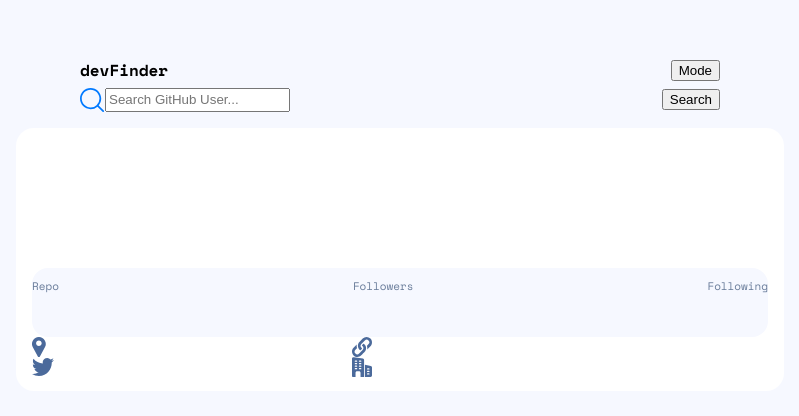
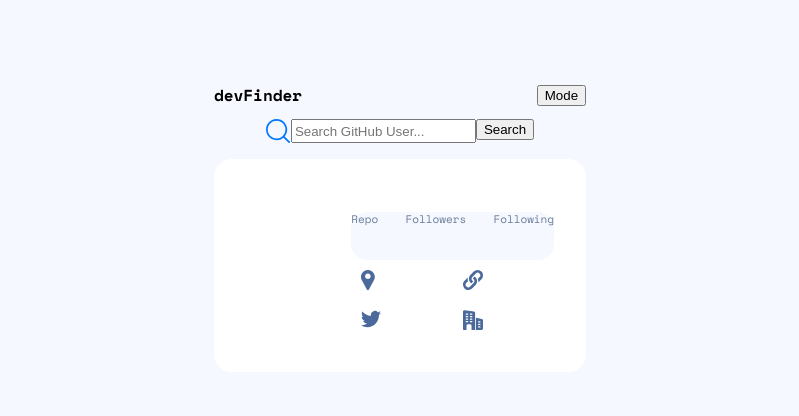
Before and after one commit to AzriRahmat-SDev/github-user-search-app, a plain HTML site: page starter-code/index.html in a window 1280 px wide. Shown: the part 178-594 px from the top of the page, without its empty margins (240-1039 px from the left). Drawn offline with nearby package versions, Linux system fonts and the light colour scheme; no server answers.

Commit message:
made header and card responsive to each other

```diff
--- a/starter-code/index.html
+++ b/starter-code/index.html
@@ -25,9 +25,8 @@
 				<h2>devFinder</h2>
 				<button id="handleModeChange">Mode</button>
 			</header>
-			<div class="search-bar">
 			<form id="myForm">
-					<section class="search-bar-container">
+				<div class="search-bar-container">
 					<div class="search-bar">
 						<img class="search" src="./assets/icon-search.svg" />
 						<input
@@ -37,20 +36,24 @@
 							placeholder="Search GitHub User..."
 						/>
 					</div>
+					<div>
 						<button id="handleUserSearch">Search</button>
-					</section>
+					</div>
+				</div>
 			</form>
-			</div>
 			<div class="github-card">
+				<div class="github-thumb" id="github-thumb"></div>
 				<section class="profile-container">
-					<div class="github-thumb" id="github-thumb"></div>
 					<div class="github-user-details">
+						<div src="github-thumb-inner"></div>
+						<div class="inner">
 							<h1 class="result-name" id="result-name"></h1>
 							<h3 class="result-handle" id="result-handle"></h3>
 							<h4 class="date-joined" id="date-joined"></h4>
 							<h4 class="result-bio" id="result-bio"></h4>
 						</div>
-				</section>
+					</div>
+
 					<div class="influence-container">
 						<div class="repo">
 							<h4>Repo</h4>
@@ -69,24 +72,30 @@
 						</div>
 					</div>
 					<div class="soc-med-container">
+						<div class="location-twitter-wrapper">
 							<div class="location" id="location-wrapper">
 								<img src="./assets/icon-location.svg" alt="" class="location" />
 								<p id="location"></p>
-					</div>
-					<div class="links" id="links-wrapper">
-						<img src="./assets/icon-website.svg" alt="" class="links" />
-						<p id="links"></p>
 							</div>
 							<div class="twitter">
 								<img src="./assets/icon-twitter.svg" alt="" class="twitter" />
 								<p id="twitter"></p>
 							</div>
+						</div>
+						<div class="link-others-wrapper">
+							<div class="links" id="links-wrapper">
+								<img src="./assets/icon-website.svg" alt="" class="links" />
+								<p id="blog"></p>
+							</div>
+
 							<div class="others" id="others-wrapper">
 								<img src="./assets/icon-company.svg" alt="" class="others" />
 								<p id="others"></p>
 							</div>
 						</div>
 					</div>
+				</section>
+			</div>
 		</div>
 	</body>
 	<script src="./js/script.js"></script>
--- a/starter-code/js/script.js
+++ b/starter-code/js/script.js
@@ -38,9 +38,9 @@ form.addEventListener('submit', function (e) {
 				document.getElementById('location').innerHTML = `<p>Not Available</p>`;
 			}
 			//Links
-			document.getElementById('links').innerHTML = `<p>${data.blog}</p>`;
-			if (data.blog === null) {
-				document.getElementById('links').innerHTML = `<p>Not Available</p>`;
+			document.getElementById('blog').textContent = data.blog;
+			if (data.blog === null || data.blog == '') {
+				document.getElementById('blog').innerHTML = `<p>Not Available</p>`;
 			}
 			//twitter
 			document.getElementById(
@@ -71,7 +71,7 @@ fetch('https://api.github.com/users/octocat')
 		).innerHTML = `<img src="${data.avatar_url}"/>`;
 
 		//Name
-		document.getElementById('result-name').innerHTML = `<p>${data.name}</p>`;
+		document.getElementById('result-name').textContent = data.name;
 		var date = new Date(data.created_at);
 
 		//Date joined
@@ -81,9 +81,7 @@ fetch('https://api.github.com/users/octocat')
 		).innerHTML = `<h4>${modifiedDate}</h4>`;
 
 		//Login
-		document.getElementById(
-			'result-handle'
-		).innerHTML = `<p>@${data.login}</p>`;
+		document.getElementById('result-handle').textContent = '@' + data.login;
 
 		//Bio
 		document.getElementById('result-bio').innerHTML = `<p>${data.bio}</p>`;
@@ -103,19 +101,17 @@ fetch('https://api.github.com/users/octocat')
 		document.getElementById('following').innerHTML = `<p>${data.following}</p>`;
 
 		//Location
-		document.getElementById('location').innerHTML = `<p>${data.location}</p>`;
+		document.getElementById('location').textContent = data.location;
 
 		//Links
-		document.getElementById('links').innerHTML = `<p>${data.blog}</p>`;
+		document.getElementById('blog').textContent = data.blog;
 
 		//twitter
-		document.getElementById(
-			'twitter'
-		).innerHTML = `<p>${data.twitter_username}</p>`;
+		document.getElementById('twitter').textContent = data.twitter_username;
 		if (data.twitter_username === null) {
-			document.getElementById('twitter').innerHTML = `<p>Not Available</p>`;
+			document.getElementById('twitter').textContent = `Not Available`;
 		}
 
 		//others
-		document.getElementById('others').innerHTML = `<p>${data.company}</p>`;
+		document.getElementById('others').textContent = data.company;
 	});
--- a/starter-code/scss/_githubcard.scss
+++ b/starter-code/scss/_githubcard.scss
@@ -1,4 +1,5 @@
 .github-thumb {
+	display: block;
 	float: left;
 	width: 70px;
 	height: 70px;
@@ -9,32 +10,26 @@
 	}
 }
 
-.result-name-result-handle {
-	height: 70px;
-	#result-name {
-		margin: 0;
-	}
-}
-
 //tablet
 @media (min-width: 43.75em) {
 	.github-thumb {
 		//change size here
-		width: 117px;
-		height: 117px;
+		width: 160px;
+		height: 120px;
 	}
 }
 
 .github-card {
 	border-radius: 18px;
-	display: block;
+	display: flex;
 	background-color: #fff;
 	padding: 1em 1em;
 	margin-top: 1em;
-	width: 52vw;
-	height: 67.5vh;
+	width: 80%;
+	height: 80%;
 
 	@media (min-width: 43.75em) {
+		//windowSize>=43.75em
 		height: 100%;
 		width: 100%;
 	}
--- a/starter-code/scss/_globals.scss
+++ b/starter-code/scss/_globals.scss
@@ -28,7 +28,7 @@ body {
 	justify-content: center;
 	align-items: center;
 	background-color: #f6f8ff;
-	width: 60vw;
+	width: auto;
 	height: auto;
 }
 
@@ -36,15 +36,17 @@ header {
 	display: flex;
 	justify-content: space-between;
 	align-items: center;
-	width: 50vw;
+	width: 80%;
+
+	@media (min-width: 43.75em) {
+		width: 100%;
+	}
 }
 
 .search-bar-container {
 	display: flex;
-	flex-direction: row;
-	align-items: center;
 	justify-content: space-between;
-	width: 50vw;
+	width: 100%;
 }
 
 .search-bar {
@@ -68,47 +70,22 @@ header {
 	width: auto;
 }
 
-.result-container {
-	display: flex;
-	flex-direction: column;
-	justify-content: space-between;
-	width: 100vw;
-	margin: 1px 2px;
-	border: 1px solid black;
-
-	@media (min-width: 43.75em) {
-		display: flex;
-		flex-direction: row;
-		float: right;
-	}
-}
-
-.image-name-container {
-	display: flex;
-	width: 100%;
-	@media (min-width: 43.75em) {
-		display: none;
-	}
-}
-
 h1 {
 	font-family: 'Space Mono', monospace;
-	font-size: 16px;
-	line-height: 6px;
+	font-size: 20px;
 	font-weight: 700;
+	margin: 0;
 }
 
 h2 {
 	font-family: 'Space Mono', monospace;
 	font-size: 16px;
-	line-height: 8px;
 	font-weight: 700;
 }
 
 h3 {
 	font-family: 'Space Mono', monospace;
 	font-size: 13px;
-	line-height: 8px;
 	font-weight: 400;
 	color: #0079ff;
 }
@@ -116,7 +93,6 @@ h3 {
 h4 {
 	font-family: 'Space Mono', monospace;
 	font-size: 11px;
-	line-height: 8px;
 	font-weight: 400;
 	margin: 0px;
 	color: #697c9a;
--- a/starter-code/scss/_influence.scss
+++ b/starter-code/scss/_influence.scss
@@ -3,7 +3,7 @@
 	align-items: center;
 	justify-content: space-between;
 	width: 100%;
-	height: 30%;
+	height: auto;
 	background-color: #f6f8ff;
 	border-radius: 16px;
 }
--- a/starter-code/scss/_profile.scss
+++ b/starter-code/scss/_profile.scss
@@ -1,5 +1,6 @@
 .profile-container {
 	display: flex;
+	flex-direction: column;
 	justify-content: space-between;
 	align-items: center;
 	width: 100%;
@@ -8,7 +9,15 @@
 	@media (min-width: 43.75em) {
 		display: block;
 		float: left;
-		height: 40%;
+		height: 100%;
 		width: 100%;
+		padding: 0 1em;
 	}
 }
+
+.github-user-details {
+	display: inline-flex;
+	align-items: left;
+	width: 100%;
+	height: auto;
+}
--- a/starter-code/scss/_socmed.scss
+++ b/starter-code/scss/_socmed.scss
@@ -1,39 +1,59 @@
 .location > p {
+	width: 100%;
 	margin: 0px 16px;
 }
 
 .links > p {
+	width: 100%;
 	margin: 0px 16px;
 }
 
 .twitter > p {
+	width: 100%;
 	margin: 0px 16px;
 }
 
 .others > p {
 	margin: 0px 16px;
+	width: 100%;
 }
 
 .soc-med-container {
 	display: flex;
-	flex-direction: column;
 	flex-wrap: wrap;
-	align-items: left;
-	width: 100%;
+	height: 50%;
 
 	@media (min-width: 43.75em) {
 		//x >= 43.75em
 		display: flex;
-		flex-direction: row;
-		width: 50vw;
+		height: auto;
 	}
-}
-
-.soc-med-container > p {
-	margin: 0px 16px;
 }
 
 .soc-med-container > div {
 	display: flex;
-	flex: 50%;
+	flex: auto;
 }
+
+.location-twitter-wrapper {
+	display: flex;
+	flex-direction: column;
+	height: 50%;
+}
+
+.location-twitter-wrapper > div {
+	margin: 10px;
+	display: flex;
+}
+
+.link-others-wrapper {
+	display: flex;
+	flex-direction: column;
+	align-items: left;
+	height: 50%;
+}
+
+.link-others-wrapper > div {
+	margin: 10px;
+	display: flex;
+}
```
Also changed, not shown: dist/styles.css, 1 other file. Lines whose indentation alone changed are shown as unchanged.
